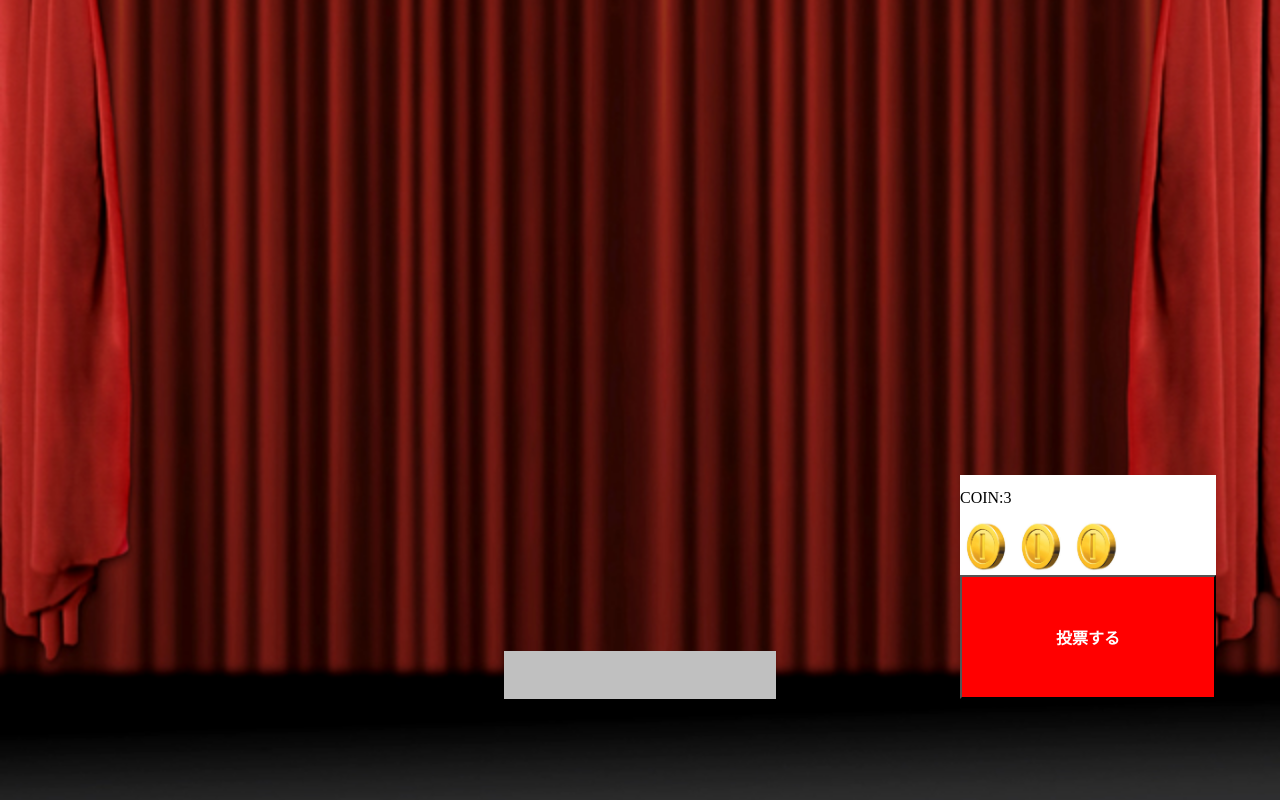
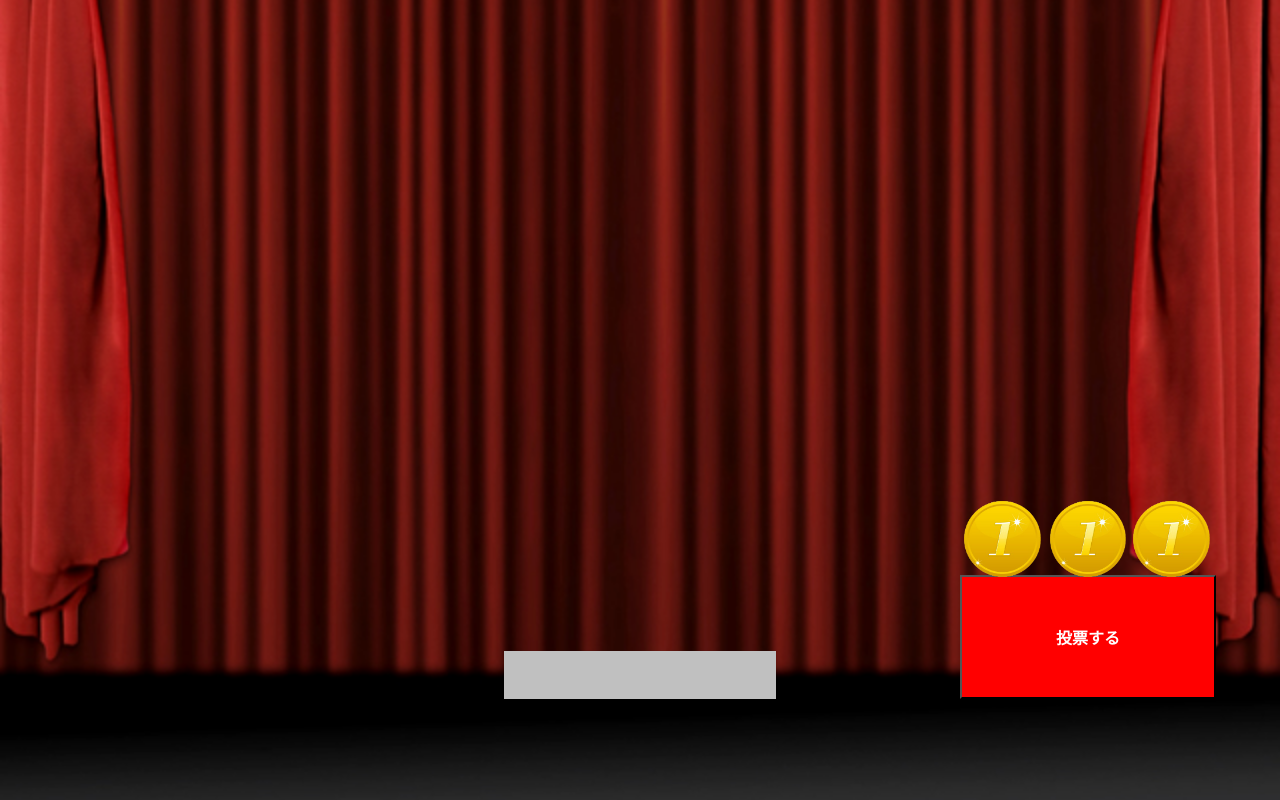
Before and after one commit to liu-seraku/VoteApp, a plain HTML site: page vote.html in a window 1280 px wide. Shown: the part 1218-2018 px from the top of the page. Drawn offline with Linux system fonts and the light colour scheme.

Commit message:
updating

```diff
--- a/stylesheet.css
+++ b/stylesheet.css
@@ -18,11 +18,22 @@ footer {
 }
 
 .title {
-  width: 25%;
+  width: 48%;
   position: absolute;
   top: 10%;
   left: 3%;
-  background-color: white;
+  background-color: black;
+  opacity: 0.6;
+  color: white;
+  border-radius: 1rem;
+}
+
+.title legend {
+  margin-bottom: 0.5rem;
+}
+
+.title li {
+  margin-top: 0.5em;
 }
 
 .poinboard {
@@ -77,7 +88,24 @@ footer {
 }
 
 .coinimg {
-  width: 20%;
+  width: 30%;
+  margin-right: 2.5%;
+  float: right;
+}
+
+.coinboard {
+  position: relative;
+}
+
+.coinboard .coins{
+  position: absolute;
+  top: -60%;
+  overflow: hidden;
+}
+
+.coinimg2,
+.coinimg3 {
+  margin-left: 1%;
 }
 
 .coinboard button {
--- a/vote.html
+++ b/vote.html
@@ -48,11 +48,11 @@
 
     <div class="operationboard">
       <div class="coinboard">
-        <h1>COIN:<span class="coin">3</span></h1>
+        <h1 hidden>COIN:<span class="coin">3</span></h1>
         <div class="coins">
-          <img class="coinimg" src="image/coin.jpg" alt="coin">
-          <img class="coinimg" src="image/coin.jpg" alt="coin">
-          <img class="coinimg" src="image/coin.jpg" alt="coin">
+          <img class="coinimg coinimg1" src="image/coin.png" alt="coin">
+          <img class="coinimg coinimg2" src="image/coin.png" alt="coin">
+          <img class="coinimg coinimg3" src="image/coin.png" alt="coin">
         </div>
         <button class="votebtn">投票する</button>
       </div>
```
Also changed, not shown: image/coin.png (added).
